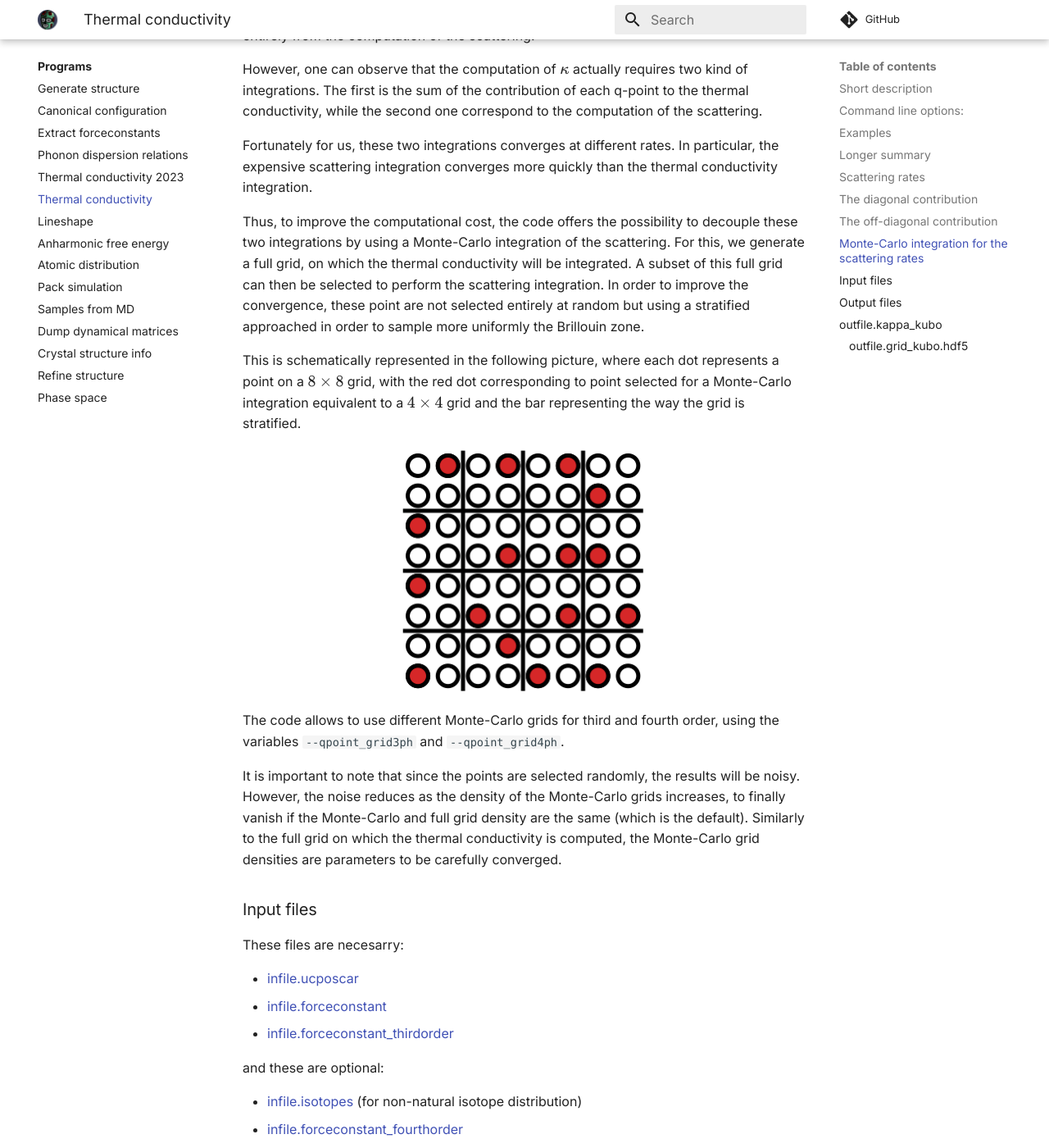
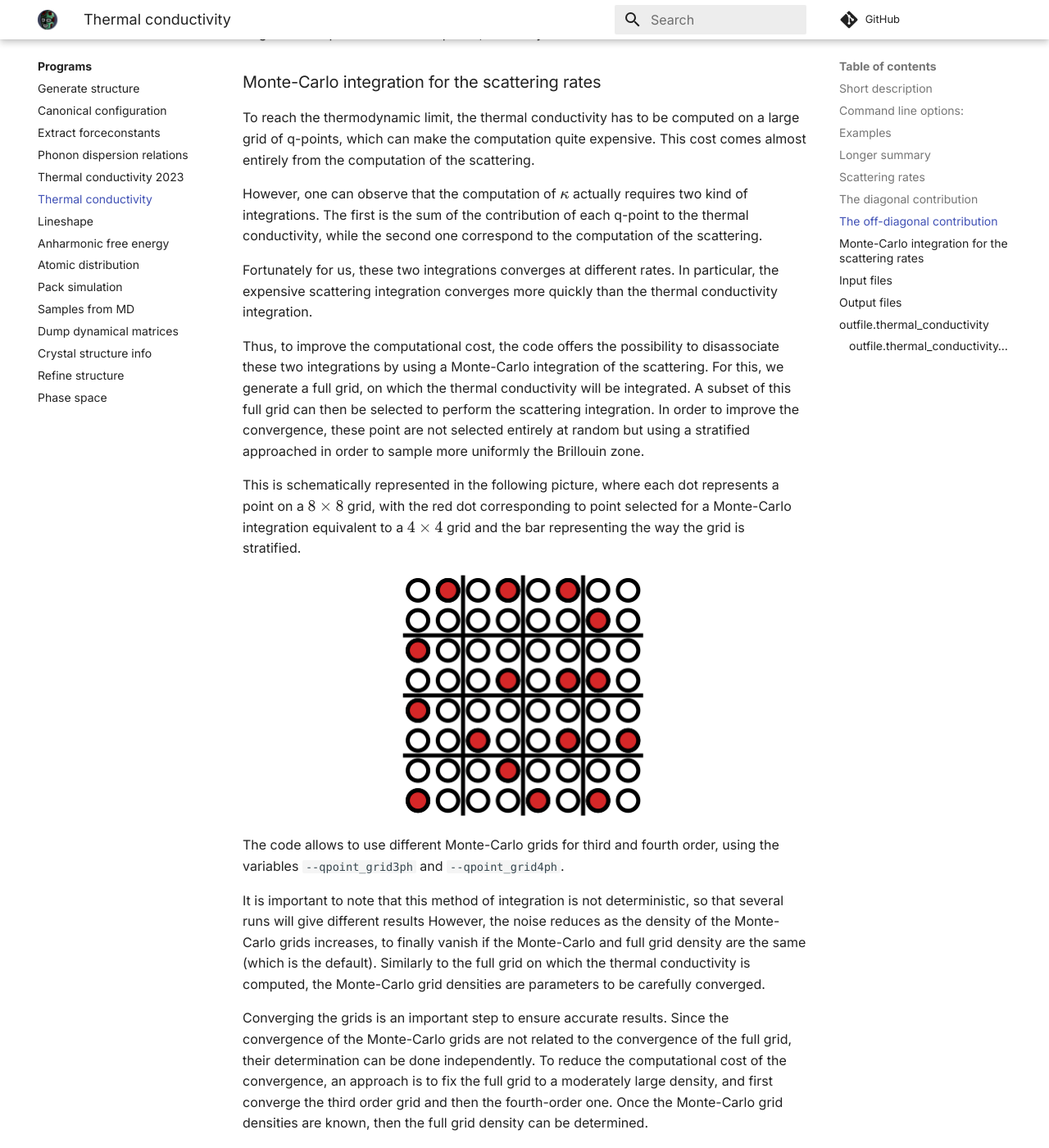
Before and after one commit to tdep-developers/tdep, an MkDocs documentation site: the page built from docs/program/thermal_conductivity.md, in a window 1280 px wide and 1400 px high, scrolled down 7298 px. Shown: the whole window at 82% size. Built offline with MkDocs 1.6.1 and Material for MkDocs 9.7.7, drawn with Linux system fonts in a browser that asks for light colours; some web fonts are replaced; comment, search, counter and statistics services are not loaded; some of the changed text lies outside the part shown.

Commit message:
Improving the docs for thermal_conductivity

````diff
--- a/docs/program/thermal_conductivity.md
+++ b/docs/program/thermal_conductivity.md
@@ -32,7 +32,7 @@
 
 * `--sigma value`
     default value 1.0
-    Global scaling factor for adaptive Gaussian smearing.
+    Global scaling factor for Gaussian/adaptive Gaussian smearing. The default is determined procedurally, and scaled by this number.
 
 * `--readqmesh`
     default value .false.
@@ -57,6 +57,18 @@
 * `--noisotope`
     default value .false.
     Do not consider isotope scattering.
+
+* `--scftol`
+    default value 1e-5
+    Tolerance for the iterative solution.
+
+* `--scfiterations`
+    default 200
+    Max number of iterations for the iterative solution.
+
+* `--seed`
+    default -1
+    Seed for the random number generator of the Monte-Carlo grids.
 
 * `--help`, `-h`
     Print this help message
@@ -299,7 +311,7 @@
 \end{equation}
 $$
 
-For this contribution, we will directly neglect the collective part and decouple the four-point correlation in product of two-point correlations
+For this contribution, we will directly neglect the collective part (this is called the dressed-bubble approximation[^Caldarelli2022]<sup>,</sup>[^Fiorentino2023]) and decouple the four-point correlation in product of two-point correlations
 
 $$
 \begin{equation}
@@ -346,7 +358,7 @@
 Fortunately for us, these two integrations converges at different rates.
 In particular, the expensive scattering integration converges more quickly than the thermal conductivity integration.
 
-Thus, to improve the computational cost, the code offers the possibility to decouple these two integrations by using a Monte-Carlo integration of the scattering.
+Thus, to improve the computational cost, the code offers the possibility to disassociate these two integrations by using a Monte-Carlo integration of the scattering.
 For this, we generate a full grid, on which the thermal conductivity will be integrated.
 A subset of this full grid can then be selected to perform the scattering integration.
 In order to improve the convergence, these point are not selected entirely at random but using a stratified approached in order to sample more uniformly the Brillouin zone.
@@ -359,9 +371,14 @@
 
 The code allows to use different Monte-Carlo grids for third and fourth order, using the variables `--qpoint_grid3ph` and `--qpoint_grid4ph`.
 
-It is important to note that since the points are selected randomly, the results will be noisy.
+It is important to note that this method of integration is not deterministic, so that several runs will give different results
 However, the noise reduces as the density of the Monte-Carlo grids increases, to finally vanish if the Monte-Carlo and full grid density are the same (which is the default).
 Similarly to the full grid on which the thermal conductivity is computed, the Monte-Carlo grid densities are parameters to be carefully converged.
+
+Converging the grids is an important step to ensure accurate results.
+Since the convergence of the Monte-Carlo grids are not related to the convergence of the full grid, their determination can be done independently.
+To reduce the computational cost of the convergence, an approach is to fix the full grid to a moderately large density, and first converge the third order grid and then the fourth-order one.
+Once the Monte-Carlo grid densities are known, then the full grid density can be determined.
 
 
 ### Input files
@@ -379,7 +396,7 @@
 
 ### Output files
 
-### `outfile.kappa_kubo`
+### `outfile.thermal_conductivity`
 
 This file contains the thermal conductivity tensor, with the decomposition from all contributions, in a format that can be parsed with tools such as numpy.
 It looks like this
@@ -402,7 +419,7 @@
 ```
 
 
-#### `outfile.grid_kubo.hdf5`
+#### `outfile.thermal_conductivity_grid.hdf5`
 
 This file contains nearly all quantities on the full q-grid.
 Below is a matlab snippet that plots a subset:
````
Also changed, not shown: other parts of docs/program/thermal_conductivity.md (+1 -1 lines), README.md (+1 -1 lines), docs/program/thermal_conductivity_2023.md (+1 -1 lines), 10 other files.
